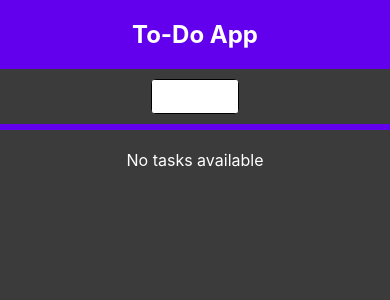
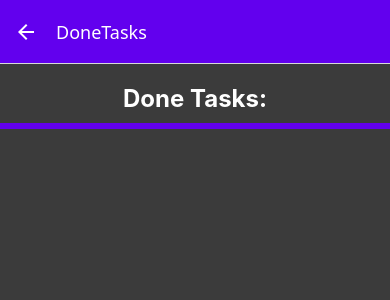
Before and after one commit to Asger523/ToDoProject, a React Native app: screen /DoneTasks in a window 390 px wide. Shown: the top 300 px of the page. Built offline with nearby package versions, Linux system fonts and the light colour scheme.

Commit message:
Saving current progress

```diff
--- a/App.tsx
+++ b/App.tsx
@@ -5,6 +5,7 @@ import Overview from './app/screens/overview';
 import {TaskProvider} from './app/contexts/tasks.context';
 import TaskDetails from './app/screens/taskdetails';
 import AddTask from './app/screens/addtask';
+import DoneTasks from './app/screens/donetasks';
 
 const Stack = createNativeStackNavigator();
 
@@ -28,6 +29,7 @@ const App = () => {
           {/* Add the screens to the stack */}
           <Stack.Screen name="TaskDetails" component={TaskDetails} />
           <Stack.Screen name="AddTask" component={AddTask} />
+          <Stack.Screen name="DoneTasks" component={DoneTasks} />
         </Stack.Navigator>
       </NavigationContainer>
     </TaskProvider>
--- a/app/components/TaskItem.tsx
+++ b/app/components/TaskItem.tsx
@@ -8,7 +8,8 @@ export const TaskItem = (props: {
 }) => {
   const {task, onPressGoToDetails} = props;
   const {removeTask} = useTasks();
-
+  // Convert to Date object
+  const formatDate = task.date.toLocaleDateString();
   //Check the task date:
   const isPastDue = task.date < new Date();
 
@@ -18,8 +19,10 @@ export const TaskItem = (props: {
       style={[styles.task, isPastDue && styles.pastDueTask]}>
       <View style={styles.taskTextContainer}>
         <Text style={styles.taskText}>{task.title}</Text>
+        <Text style={styles.taskDateText}>Due: {formatDate}</Text>
       </View>
-      <Button title={'Done'} onPress={() => removeTask(task)} />
+      <Button title={'Done'} onPress={() => console.log('Done pressed')} />
+      <Button title={'Remove'} onPress={() => removeTask(task)} />
     </Pressable>
   );
 };
@@ -37,7 +40,7 @@ const styles = StyleSheet.create({
   },
   pastDueTask: {
     backgroundColor: 'red',
-    borderColor: '#red',
+    borderColor: 'red',
   },
   taskTextContainer: {
     flex: 1,
@@ -46,4 +49,7 @@ const styles = StyleSheet.create({
   taskText: {
     fontSize: 17,
   },
+  taskDateText: {
+    fontSize: 14,
+  },
 });
--- a/app/contexts/tasks.context.tsx
+++ b/app/contexts/tasks.context.tsx
@@ -32,7 +32,11 @@ export const TaskProvider = ({children}) => {
     const loadTasks = async () => {
       const storedTasks = await AsyncStorage.getItem('tasks');
       if (storedTasks) {
-        setTasks(JSON.parse(storedTasks));
+        const parsedTasks = JSON.parse(storedTasks).map(t => ({
+          ...t,
+          date: new Date(t.date), // Convert date string to Date object
+        }));
+        setTasks(parsedTasks);
       }
     };
     loadTasks();
@@ -41,7 +45,15 @@ export const TaskProvider = ({children}) => {
   // Save tasks to AsyncStorage whenever they change
   useEffect(() => {
     const saveTasks = async () => {
-      await AsyncStorage.setItem('tasks', JSON.stringify(tasks));
+      await AsyncStorage.setItem(
+        'tasks',
+        JSON.stringify(
+          tasks.map(t => ({
+            ...t,
+            date: t.date instanceof Date ? t.date.toISOString() : t.date,
+          })),
+        ),
+      );
     };
     saveTasks();
   }, [tasks]);
--- a/app/screens/addtask.tsx
+++ b/app/screens/addtask.tsx
@@ -7,6 +7,7 @@ import {
   TextInput,
   Button,
   Text,
+  Alert,
 } from 'react-native';
 import {useTasks} from '../contexts/tasks.context';
 
@@ -16,9 +17,13 @@ const AddTask = ({navigation}) => {
   const [newDescription, setNewDescription] = useState('');
   const [date, setDate] = useState(new Date());
 
-  const buttonPress = () => {
+  const handleAddTask = () => {
+    if (newTitle === '' || newDescription === '') {
+      Alert.alert('Please make sure all fields are filled out.');
+      return;
+    }
     addTask({title: newTitle, description: newDescription, date: date});
-    navigation.navigate('Overview');
+    navigation.goBack();
   };
 
   return (
@@ -63,7 +68,7 @@ const AddTask = ({navigation}) => {
 
       {/* Add Task Button */}
       <View style={styles.addTaskContainer}>
-        <Button title="Add Task" color="#fff" onPress={() => buttonPress()} />
+        <Button title="Add Task" color="#fff" onPress={() => handleAddTask()} />
       </View>
     </SafeAreaView>
   );
--- /dev/null
+++ b/app/screens/donetasks.tsx
@@ -0,0 +1,45 @@
+import {
+  Text,
+  View,
+  Button,
+  StyleSheet,
+  SafeAreaView,
+  FlatList,
+} from 'react-native';
+import {TaskItem} from './../components/TaskItem';
+import {useTasks} from '../contexts/tasks.context';
+
+const DoneTasks = ({navigation}) => {
+  return (
+    <SafeAreaView style={styles.background}>
+      <View style={styles.headerContainer}>
+        <Text style={styles.headerText}>Done Tasks:</Text>
+      </View>
+      <View style={styles.seperator} />
+    </SafeAreaView>
+  );
+};
+
+const styles = StyleSheet.create({
+  background: {
+    backgroundColor: '#3b3b3b',
+    flex: 1,
+  },
+  headerContainer: {
+    backgroundColor: '#3b3b3b',
+    alignItems: 'center',
+    marginTop: 20,
+  },
+  headerText: {
+    fontSize: 24,
+    color: '#fff',
+    fontWeight: 'bold',
+  },
+  seperator: {
+    height: 6,
+    backgroundColor: '#6200ee',
+    marginVertical: 10,
+  },
+});
+
+export default DoneTasks;
--- a/app/screens/overview.tsx
+++ b/app/screens/overview.tsx
@@ -33,7 +33,9 @@ const Overview = ({navigation}) => {
 
       {/* Task List */}
       {tasks.length === 0 ? (
-        <Text style={styles.errorNoTasks}>No tasks available</Text>
+        <View style={styles.hugeSeperator}>
+          <Text style={styles.errorNoTasks}>No tasks available</Text>
+        </View>
       ) : (
         <FlatList
           style={styles.tasksContainer}
@@ -49,6 +51,14 @@ const Overview = ({navigation}) => {
         />
       )}
 
+      {/* View Done Tasks */}
+      <View style={styles.addTaskContainer}>
+        <Button
+          title="View done tasks"
+          color={'#fff'}
+          onPress={() => navigation.navigate('DoneTasks')}
+        />
+      </View>
       {/* Clear Button */}
       {tasks.length > 0 && (
         <View style={styles.addTaskContainer}>
@@ -96,6 +106,7 @@ const styles = StyleSheet.create({
   },
   tasksContainer: {
     paddingTop: 10,
+    flex: 1,
   },
   errorNoTasks: {
     color: '#fff',
@@ -103,6 +114,9 @@ const styles = StyleSheet.create({
     textAlign: 'center',
     marginTop: 20,
   },
+  hugeSeperator: {
+    flex: 1,
+  },
 });
 
 export default Overview;
--- a/app/screens/taskdetails.tsx
+++ b/app/screens/taskdetails.tsx
@@ -3,7 +3,8 @@ import {View, Text, StyleSheet, SafeAreaView} from 'react-native';
 
 const TaskDetails = ({route}) => {
   const {task} = route.params;
-  const formatDate = task.date.toDateString();
+  const taskDate = new Date(task.date); // Convert to Date object
+  const formatDate = taskDate.toLocaleDateString();
 
   return (
     <SafeAreaView style={styles.background}>
@@ -17,12 +18,14 @@ const TaskDetails = ({route}) => {
 
       {/* Title */}
       <View style={styles.titleContainer}>
-        <Text style={styles.titleText}>{task.title + ':'}</Text>
+        <Text style={styles.titleText}>{task.title}</Text>
       </View>
 
       {/* Description */}
       <View style={styles.descriptionContainer}>
-        <Text style={styles.descriptionText}>{task.description}</Text>
+        <Text style={styles.descriptionText}>
+          {'Description: \n' + task.description}
+        </Text>
       </View>
 
       {/* Due date */}
```
Also changed, not shown: 1 other file (tests, documents, lock files or other folders).
